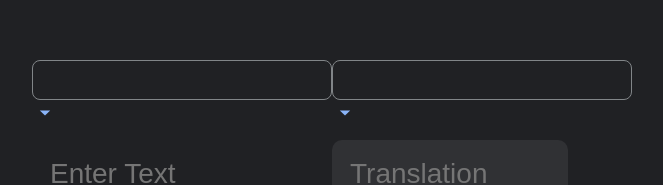
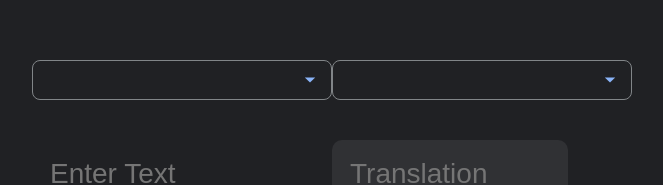
Before and after one commit to ashleighpresley/google-translate-clone, a React (Create React App) app: page / in a window 1280 px wide. Shown: the part 160-345 px from the top of the page, without its empty margins (282-945 px from the left). Built offline with nearby package versions, Linux system fonts and the light colour scheme.

Commit message:
Placing dropdown arrow in drop down select box

```diff
--- a/src/index.css
+++ b/src/index.css
@@ -61,6 +61,9 @@ textarea {
 }
 
 .select-drop-down .down-arrow svg {
+  position: relative;
+  left: 265px;
+  top: -33px;
   width: 26px;
   height: 26px;
   fill: #8ab4f8;
```
